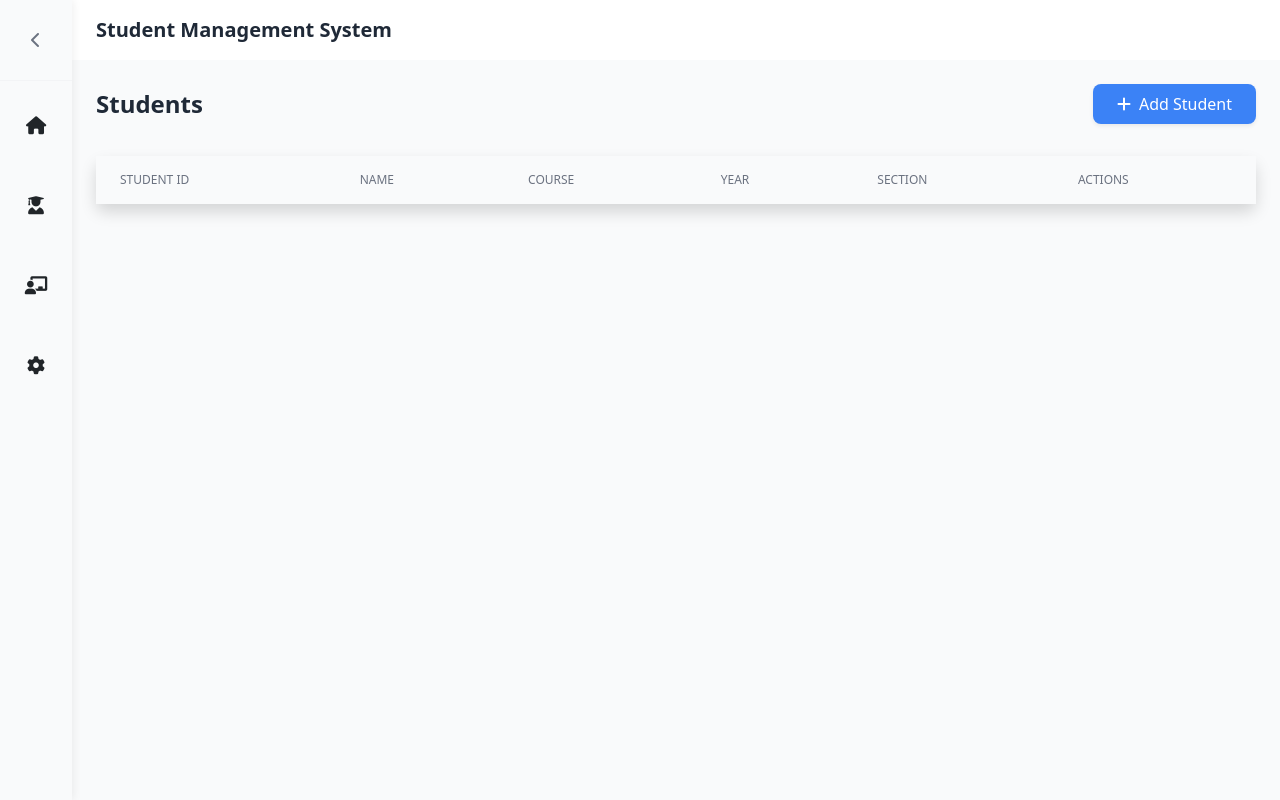
After one commit to yowrexd/Student-Management-System, a Django app: page /students/ in a window 1280 px wide. The commit adds this page. Run offline with Django 5.2, Linux system fonts and the light colour scheme; lists and menus that the app fills with data are empty; some libraries are stand-ins or nearby versions.

Commit message:
added: students page
tinatamad pa ako tapusin whaha

```diff
--- a/SMSapp/templates/base.html
+++ b/SMSapp/templates/base.html
@@ -107,7 +107,7 @@
                     </div>
                     <span class="nav-text ml-3">Home</span>
                 </a>
-                <a href="#" class="nav-link hover:bg-gray-100">
+                <a href="{% url 'students' %}" class="nav-link hover:bg-gray-100">
                     <div class="nav-icon">
                         <i class="fas fa-user-graduate text-lg"></i>
                     </div>
--- /dev/null
+++ b/SMSapp/templates/students.html
@@ -0,0 +1,275 @@
+{% extends 'base.html' %}
+{% load static %}
+
+{% block content %}
+<div class="p-4 bg-gray-50">
+    <div class="flex justify-between items-center mb-6">
+        <h2 class="text-2xl font-semibold text-gray-800">Students</h2>
+        <button type="button"
+                class="px-4 py-2 bg-blue-500 text-white rounded-lg hover:bg-blue-600 transition-colors duration-200 flex items-center gap-2 shadow-sm"
+                onclick="openModal()">
+            <i class="fas fa-plus"></i>
+            <span>Add Student</span>
+        </button>
+    </div>
+
+    <!-- Add Student Modal -->
+    <div class="modal fade" id="addStudentModal" data-bs-backdrop="static" tabindex="-1" aria-hidden="true">
+        <div class="modal-dialog modal-dialog-centered" style="max-width: 600px; width: 95%;">
+            <div class="modal-content border-0 shadow-lg rounded-lg">
+                <div class="modal-body p-8">
+                    <form id="studentForm" method="POST">
+                        {% csrf_token %}
+                        <div class="grid gap-6 mb-8">
+                            <div>
+                                <input type="text" class="w-full p-2 border rounded" id="student_id" name="student_id" placeholder="Student ID" required>
+                            </div>
+                            <div class="grid grid-cols-3 gap-4">
+                                <div>
+                                    <input type="text" class="w-full p-2 border rounded" id="last_name" name="last_name" placeholder="Last Name" required>
+                                </div>
+                                <div>
+                                    <input type="text" class="w-full p-2 border rounded" id="first_name" name="first_name" placeholder="First Name" required>
+                                </div>
+                                <div>
+                                    <input type="text" class="w-full p-2 border rounded" id="middle_name" name="middle_name" placeholder="Middle Name">
+                                </div>
+                            </div>
+                            <div class="grid grid-cols-3 gap-4">
+                                <div>
+                                    <select class="w-full p-2 border rounded" id="course" name="course" required>
+                                        <option value="" disabled selected>Select Course</option>
+                                        {% for course in courses %}
+                                            <option value="{{ course.pk }}">{{ course.course_name }}</option>
+                                        {% endfor %}
+                                    </select>
+                                </div>
+                                <div>
+                                    <input type="number" class="w-full p-2 border rounded" id="year_level" name="year_level" placeholder="Year Level" min="1" required>
+                                </div>
+                                <div>
+                                    <input type="text" class="w-full p-2 border rounded" id="section" name="section" placeholder="Section" required>
+                                </div>
+                            </div>
+                        </div>
+                        <div class="flex justify-end gap-3">
+                            <button type="button" class="px-8 py-3 bg-gray-200 text-gray-700 rounded hover:bg-gray-300" data-bs-dismiss="modal">Cancel</button>
+                            <button type="submit" class="px-8 py-3 bg-blue-500 text-white rounded hover:bg-blue-600">Save</button>
+                        </div>
+                    </form>
+                </div>
+            </div>
+        </div>
+    </div>
+
+    <!-- Students List -->
+    <div class="mt-8">
+        <div class="bg-white rounded-lg shadow">
+            <table class="min-w-full">
+                <thead class="bg-gray-50">
+                    <tr>
+                        <th class="px-6 py-3 text-left text-xs font-medium text-gray-500 uppercase">Student ID</th>
+                        <th class="px-6 py-3 text-left text-xs font-medium text-gray-500 uppercase">Name</th>
+                        <th class="px-6 py-3 text-left text-xs font-medium text-gray-500 uppercase">Course</th>
+                        <th class="px-6 py-3 text-left text-xs font-medium text-gray-500 uppercase">Year</th>
+                        <th class="px-6 py-3 text-left text-xs font-medium text-gray-500 uppercase">Section</th>
+                        <th class="px-6 py-3 text-left text-xs font-medium text-gray-500 uppercase">Actions</th>
+                    </tr>
+                </thead>
+                <tbody class="divide-y divide-gray-200">
+                    {% for student in students %}
+                    <tr data-student-id="{{ student.student_id }}" class="hover:bg-gray-50">
+                        <td class="px-6 py-4">{{ student.student_id }}</td>
+                        <td class="px-6 py-4">{{ student.last_name }}, {{ student.first_name }} {% if student.middle_name %}{{ student.middle_name }}{% endif %}</td>
+                        <td class="px-6 py-4">{{ student.course.course_name }}</td>
+                        <td class="px-6 py-4">{{ student.year_level }}</td>
+                        <td class="px-6 py-4">{{ student.section }}</td>
+                        <td class="px-6 py-4">
+                            <button onclick="editStudent('{{ student.student_id }}')" class="text-blue-600 hover:text-blue-900 mr-3">
+                                <i class="fas fa-edit"></i>
+                            </button>
+                            <button onclick="deleteStudent('{{ student.student_id }}')" class="text-red-600 hover:text-red-900">
+                                <i class="fas fa-trash"></i>
+                            </button>
+                        </td>
+                    </tr>
+                    {% endfor %}
+                </tbody>
+            </table>
+        </div>
+    </div>
+
+    <!-- Edit Student Modal -->
+    <div class="modal fade" id="editStudentModal" data-bs-backdrop="static" tabindex="-1" aria-hidden="true">
+        <div class="modal-dialog modal-dialog-centered" style="max-width: 600px; width: 95%;">
+            <div class="modal-content border-0 shadow-lg rounded-lg">
+                <div class="modal-body p-8">
+                    <form id="editStudentForm" method="POST">
+                        {% csrf_token %}
+                        <div class="grid gap-6 mb-8">
+                            <div>
+                                <input type="text" class="w-full p-2 border rounded" id="edit_student_id" name="student_id" placeholder="Student ID" readonly>
+                            </div>
+                            <div class="grid grid-cols-3 gap-4">
+                                <div>
+                                    <input type="text" class="w-full p-2 border rounded" id="edit_last_name" name="last_name" placeholder="Last Name" required>
+                                </div>
+                                <div>
+                                    <input type="text" class="w-full p-2 border rounded" id="edit_first_name" name="first_name" placeholder="First Name" required>
+                                </div>
+                                <div>
+                                    <input type="text" class="w-full p-2 border rounded" id="edit_middle_name" name="middle_name" placeholder="Middle Name">
+                                </div>
+                            </div>
+                            <div class="grid grid-cols-3 gap-4">
+                                <div>
+                                    <select class="w-full p-2 border rounded" id="edit_course" name="course" required>
+                                        <option value="" disabled selected>Select Course</option>
+                                        {% for course in courses %}
+                                            <option value="{{ course.pk }}">{{ course.course_name }}</option>
+                                        {% endfor %}
+                                    </select>
+                                </div>
+                                <div>
+                                    <input type="number" class="w-full p-2 border rounded" id="edit_year_level" name="year_level" placeholder="Year Level" min="1" required>
+                                </div>
+                                <div>
+                                    <input type="text" class="w-full p-2 border rounded" id="edit_section" name="section" placeholder="Section" required>
+                                </div>
+                            </div>
+                        </div>
+                        <div class="flex justify-end gap-3">
+                            <button type="button" class="px-8 py-3 bg-gray-200 text-gray-700 rounded hover:bg-gray-300" data-bs-dismiss="modal">Cancel</button>
+                            <button type="submit" class="px-8 py-3 bg-blue-500 text-white rounded hover:bg-blue-600">Update</button>
+                        </div>
+                    </form>
+                </div>
+            </div>
+        </div>
+    </div>
+</div>
+
+<script>
+function openModal() {
+    document.getElementById('studentForm').reset();
+    var myModal = new bootstrap.Modal(document.getElementById('addStudentModal'));
+    myModal.show();
+}
+
+function submitForm(formId, modalId) {
+    const form = document.getElementById(formId);
+    const formData = new FormData(form);
+    const data = Object.fromEntries(formData);
+
+    fetch('/api/students/', {
+        method: 'POST',
+        headers: {
+            'Content-Type': 'application/json',
+            'X-CSRFToken': formData.get('csrfmiddlewaretoken'),
+        },
+        body: JSON.stringify(data)
+    })
+    .then(response => response.json())
+    .then(data => {
+        if (data.status === 'success') {
+            const modal = bootstrap.Modal.getInstance(document.getElementById(modalId));
+            modal.hide();
+            window.location.reload();
+        } else {
+            throw new Error(data.message || 'Failed to create student');
+        }
+    })
+    .catch(error => {
+        console.error('Error:', error);
+        alert(error.message || 'An error occurred while processing your request');
+    });
+
+    return false;
+}
+
+document.getElementById('studentForm').addEventListener('submit', function(e) {
+    e.preventDefault();
+    submitForm('studentForm', 'addStudentModal');
+});
+
+function editStudent(studentId) {
+    fetch(`/api/students/${studentId}/`)
+    .then(response => response.json())
+    .then(data => {
+        const form = document.getElementById('editStudentForm');
+        form.querySelector('#edit_student_id').value = data.student_id;
+        form.querySelector('#edit_last_name').value = data.last_name;
+        form.querySelector('#edit_first_name').value = data.first_name;
+        form.querySelector('#edit_middle_name').value = data.middle_name || '';
+        form.querySelector('#edit_course').value = data.course;
+        form.querySelector('#edit_year_level').value = data.year_level;
+        form.querySelector('#edit_section').value = data.section;
+
+        var editModal = new bootstrap.Modal(document.getElementById('editStudentModal'));
+        editModal.show();
+    })
+    .catch(error => {
+        console.error('Error:', error);
+        alert('Failed to load student data');
+    });
+}
+
+function deleteStudent(studentId) {
+    if (confirm('Are you sure you want to delete this student? This action cannot be undone.')) {
+        const csrfToken = document.querySelector('[name=csrfmiddlewaretoken]').value;
+
+        fetch(`/api/students/${studentId}/`, {
+            method: 'DELETE',
+            headers: {
+                'X-CSRFToken': csrfToken,
+                'Content-Type': 'application/json'
+            }
+        })
+        .then(response => response.json())
+        .then(data => {
+            if (data.status === 'success') {
+                const row = document.querySelector(`tr[data-student-id="${studentId}"]`);
+                if (row) row.remove();
+                alert('Student deleted successfully');
+            } else {
+                throw new Error(data.message || 'Failed to delete student');
+            }
+        })
+        .catch(error => {
+            console.error('Error:', error);
+            alert(error.message || 'An error occurred while deleting the student');
+        });
+    }
+}
+
+document.getElementById('editStudentForm').addEventListener('submit', function(e) {
+    e.preventDefault();
+    const form = this;
+    const formData = new FormData(form);
+    const data = Object.fromEntries(formData);
+    const studentId = data.student_id;
+
+    fetch(`/api/students/${studentId}/`, {
+        method: 'PUT',
+        headers: {
+            'Content-Type': 'application/json',
+            'X-CSRFToken': document.querySelector('[name=csrfmiddlewaretoken]').value,
+        },
+        body: JSON.stringify(data)
+    })
+    .then(response => response.json())
+    .then(data => {
+        if (data.status === 'success') {
+            bootstrap.Modal.getInstance(document.getElementById('editStudentModal')).hide();
+            window.location.reload();
+        } else {
+            throw new Error(data.message || 'Failed to update student');
+        }
+    })
+    .catch(error => {
+        console.error('Error:', error);
+        alert(error.message || 'An error occurred while updating the student');
+    });
+});
+</script>
+{% endblock %}
--- a/SMSapp/urls.py
+++ b/SMSapp/urls.py
@@ -9,8 +9,9 @@ router.register(r'enrollments', views.EnrollmentViewSet, basename='api-enrollmen
 
 urlpatterns = [
     path('', views.index, name='index'),
+    path('api/', include(router.urls)),
     path('index/', views.index, name='index'),
     path('subjects/', views.subjects, name='subjects'),
     path('subjects/<str:subject_code>/', views.subject_info, name='subject_info'),
-    path('api/', include(router.urls)),
+    path('students/', views.students, name='students'),
 ]
--- a/SMSapp/views.py
+++ b/SMSapp/views.py
@@ -12,6 +12,7 @@ from .serializers import (
 def index(request):
     return render(request, 'index.html')
 
+# default view for subjects
 def subjects(request):
     subjects = Subject.objects.filter(archive=False).select_related('course')
     courses = Course.objects.all()
@@ -21,6 +22,7 @@ def subjects(request):
     }
     return render(request, 'subjects.html', context)
 
+# view for subject details including activities and enrolled students
 def subject_info(request, subject_code):
     subject = Subject.objects.get(subject_code=subject_code)
     activities = Activity.objects.filter(subject=subject)
@@ -220,3 +222,7 @@ class EnrollmentViewSet(viewsets.ModelViewSet):
         if subject_code:
             queryset = queryset.filter(subject__subject_code=subject_code)
         return queryset
+
+
+def students(request):
+    return render(request, 'students.html')
```
